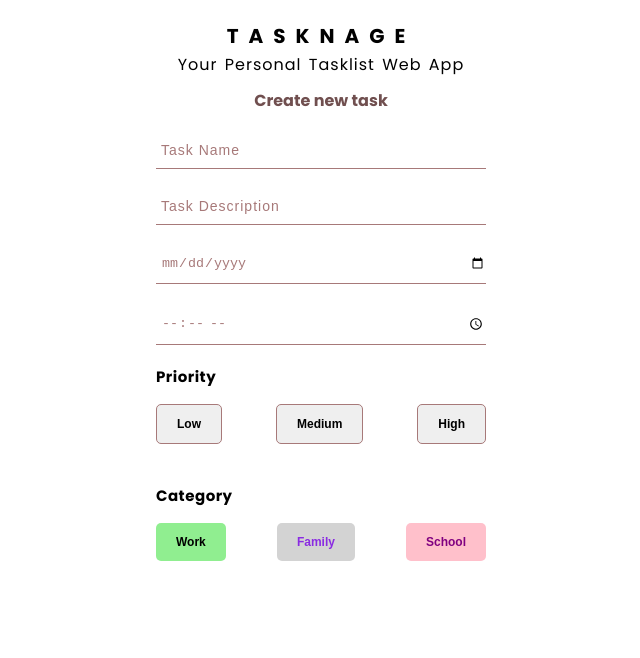
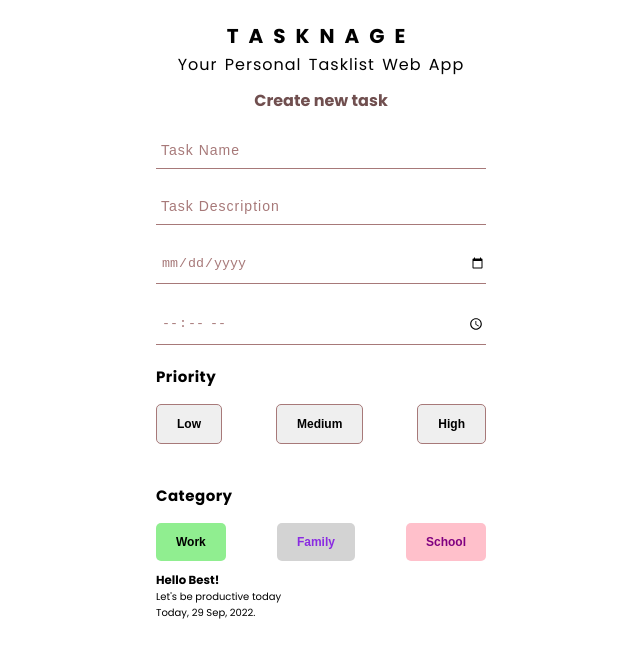
Before and after one commit to ibktommy/TaskNage, a React (Create React App) app: page / in a window 1280 px wide. Shown: the top 658 px of the page, without its empty margins (319-959 px from the left). Built offline with nearby package versions, Linux system fonts and the light colour scheme.

Commit message:
Working on the tasklist-output-item. Able to create logic using the 'new Date' JS method to get the current-date. Displayed the months in string by having the months in an array and then using the 'getMonth()' method on each one and the slicing the string to get the first 3 letters

```diff
--- a/src/App.js
+++ b/src/App.js
@@ -1,6 +1,18 @@
 import React from 'react'
 
 function App() {
+
+  const date = new Date();
+
+  let monthName = ["January", "February", "March", "April", "May", "June", "July", "August", "September", "October", "November", "December"]
+
+  let day = date.getDate()
+  let month = monthName[date.getMonth()].slice(0, 3)
+  let year = date.getFullYear()
+
+  let currentDate = `${day} ${month}, ${year}.`
+
+  console.log(currentDate)
 
   return (
     <div className='container'>
@@ -48,6 +60,18 @@ function App() {
           </div>
         </div>
       </main>
+
+      <div className="tasklist">
+        <h3 className="name">
+          Hello Best!
+        </h3>
+        <p className="para">
+          Let's be productive today
+        </p>
+        <p className="date">
+          Today, {currentDate}
+        </p>
+      </div>
     </div>
   );
 }
--- a/src/index.css
+++ b/src/index.css
@@ -16,7 +16,7 @@ body {
 .container {
   width: 35rem;
   max-width: 100vw;
-  height: 100vh;
+  min-height: 100vh;
   padding: 2rem 1rem;
   margin:  0 auto;
 }
```
